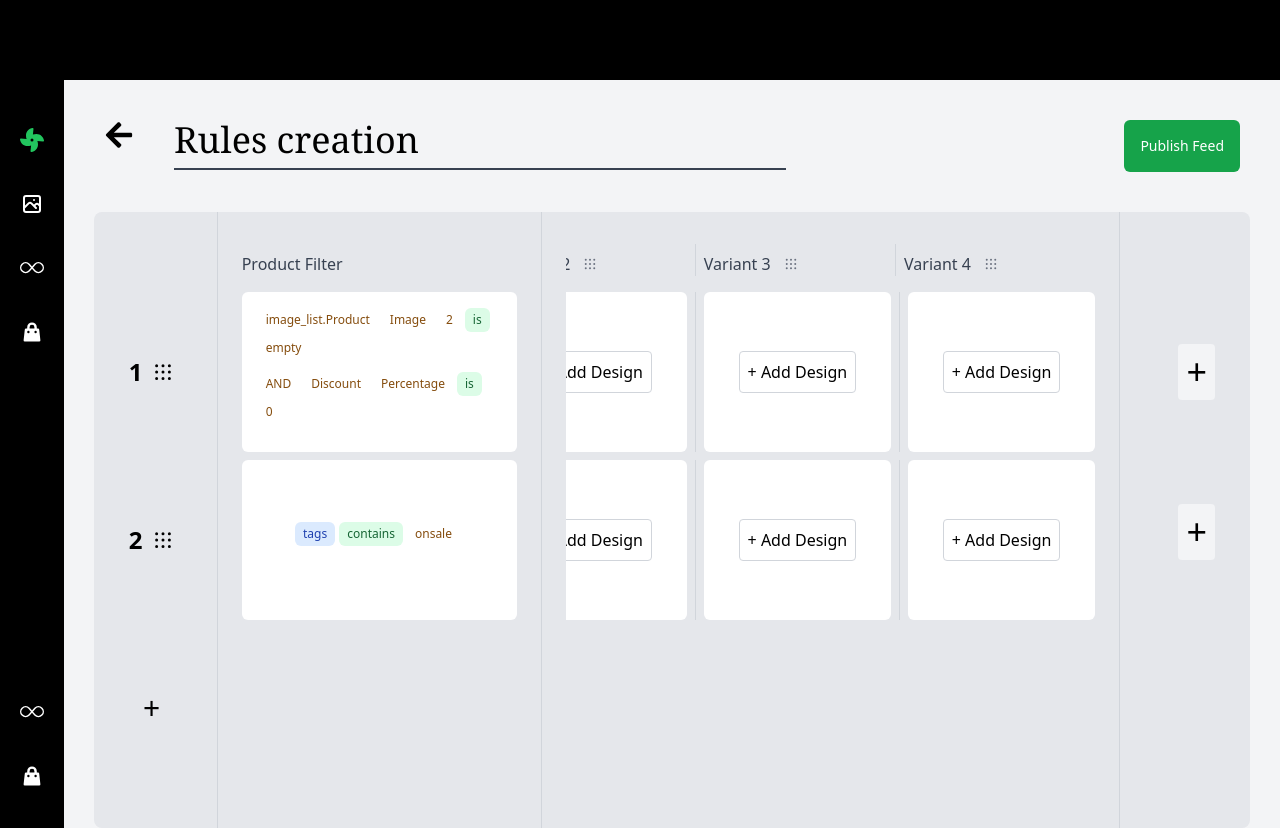
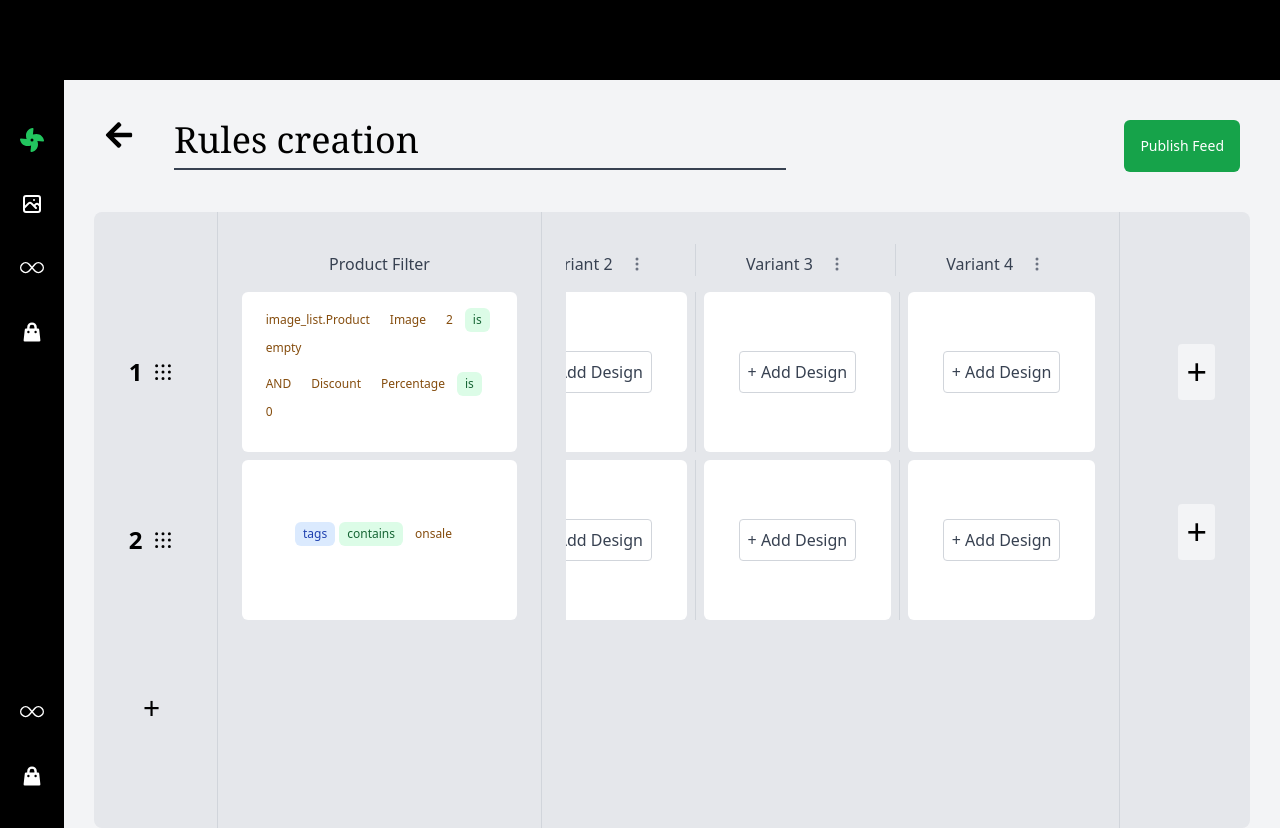
Before and after one commit to srikanthbisai/retainiq, a Next.js app: page / in a window 1280 px wide. Built offline with nearby package versions, Linux system fonts and the light colour scheme.

Commit message:
icon Update

```diff
--- a/app/components/StateTable.tsx
+++ b/app/components/StateTable.tsx
@@ -1,11 +1,13 @@
 "use client"
 import React from "react";
-import { FaFan, FaTrash, FaArrowLeft, FaEdit } from "react-icons/fa";
+import { FaFan,  FaArrowLeft, FaEdit } from "react-icons/fa";
 import { HiOutlinePhotograph, HiShoppingBag } from "react-icons/hi";
 import { BsInfinity } from "react-icons/bs";
 import { PiDotsNineBold } from "react-icons/pi";
 import Image from "next/image";
+import { HiOutlineTrash } from "react-icons/hi2";
 import { useStateTable } from "../hooks/useStateTable"; // Adjust this import path as needed
+import { BsThreeDotsVertical } from "react-icons/bs";
 
 const StateTable: React.FC = () => {
   const {
@@ -62,9 +64,7 @@ const StateTable: React.FC = () => {
         </div>
 
         <div className="w-[95%] mx-auto bg-gray-200 rounded-lg flex gap-4">
-          {/* Left section: Numbers and Filters */}
           <div className="left w-[40%] flex">
-            {/* Numbers Column */}
             <div className="left-left numbersColumn w-[40%] pt-20 pb-10 space-y-2">
               {states.map((state, index) => (
                 <div
@@ -76,10 +76,11 @@ const StateTable: React.FC = () => {
                   onDragEnd={handleDragEnd}
                   onDragOver={(e) => e.preventDefault()}
                   onClick={() => setSelectedRow(index)}
+
                 >
                   {selectedRow === index && (
-                    <FaTrash
-                      className="text-red-500 cursor-pointer mb-2 font-bold"
+                    <HiOutlineTrash
+                      className="text-red-500 cursor-pointer mb-2 font-bold text-2xl"
                       onClick={() => deleteState(state.id)}
                     />
                   )}
@@ -101,8 +102,8 @@ const StateTable: React.FC = () => {
             <div className="w-px bg-gray-300 mx-2"></div>
 
             {/* Filters Column */}
-            <div className="left-right FiltersColumn w-full mt-10 space-y-2 pl-4">
-              <h1 className="text-gray-700 mb-4">Product Filter</h1>
+            <div className="left-right FiltersColumn w-full mt-10 space-y-2 pl-4 ">
+              <h1 className="text-gray-700 mb-4 text-center font-medium">Product Filter</h1>
               {states.map((state) => (
                 <div
                   key={state.id}
@@ -155,18 +156,18 @@ const StateTable: React.FC = () => {
                 {Array.from({ length: columns }).map((_, index) => (
                   <React.Fragment key={index}>
                     <div
-                      className="flex items-center justify-between p-2 w-[200px]"
+                      className="flex items-center justify-center p-2 w-[200px]"
                       onClick={() => setSelectedColumn(index)}
                     >
-                      <div className="flex items-center gap-3">
-                        <h1 className="text-gray-700">
-                          {index === 0 ? "Primary" : `Variant ${index + 1}`}
+                      <div className="flex text-center justify-center items-center gap-4">
+                        <h1 className="text-gray-700 font-medium">
+                          {index === 0 ? "Primary Variant" : `Variant ${index + 1}`}
                         </h1>
-                        <PiDotsNineBold className="text-gray-500" />
+                        <BsThreeDotsVertical className="text-gray-500" />
                       </div>
                       {selectedColumn === index && index > 0 && (
-                        <FaTrash
-                          className="text-red-500 cursor-pointer"
+                        <HiOutlineTrash
+                          className="text-red-500 cursor-pointer text-2xl font-bold"
                           onClick={(e) => {
                             e.stopPropagation();
                             deleteVariantColumn(index);
@@ -205,8 +206,10 @@ const StateTable: React.FC = () => {
                             </>
                           ) : (
                             <button
-                              onClick={() => addDesign(state.id, variantIndex)}
-                              className="hover:bg-gray-200 text-black p-2 rounded border border-gray-300"
+                              onClick={() =>
+                                addDesign(state.id, variantIndex)
+                              }
+                              className="hover:bg-gray-200 text-gray-700 p-2 rounded border border-gray-300"
                             >
                               + Add Design
                             </button>
```
